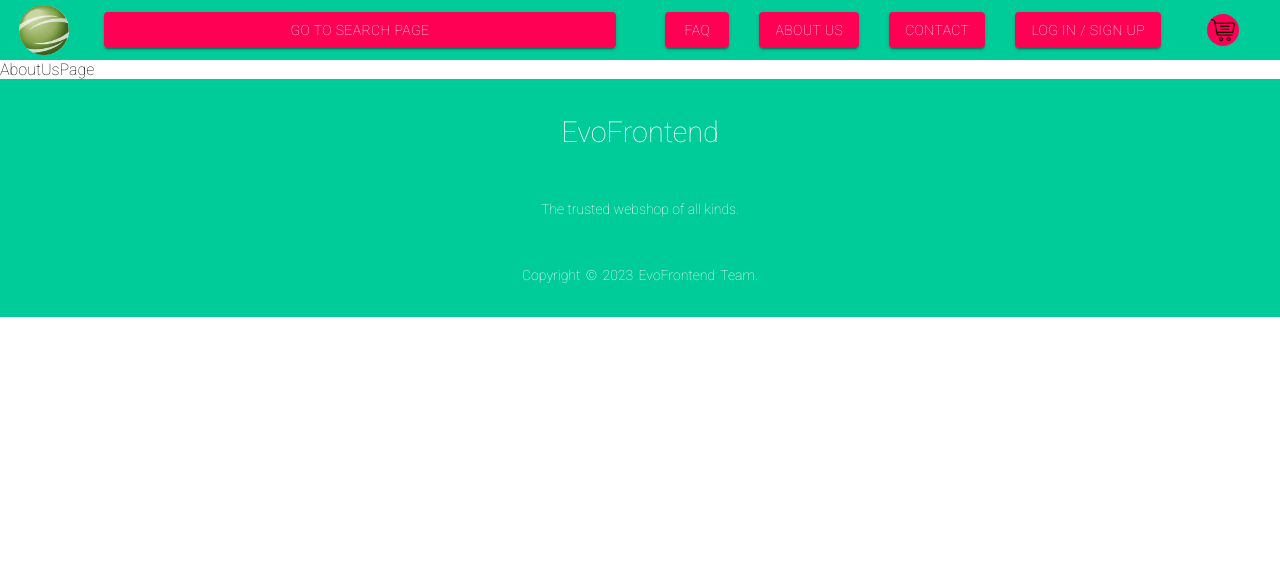
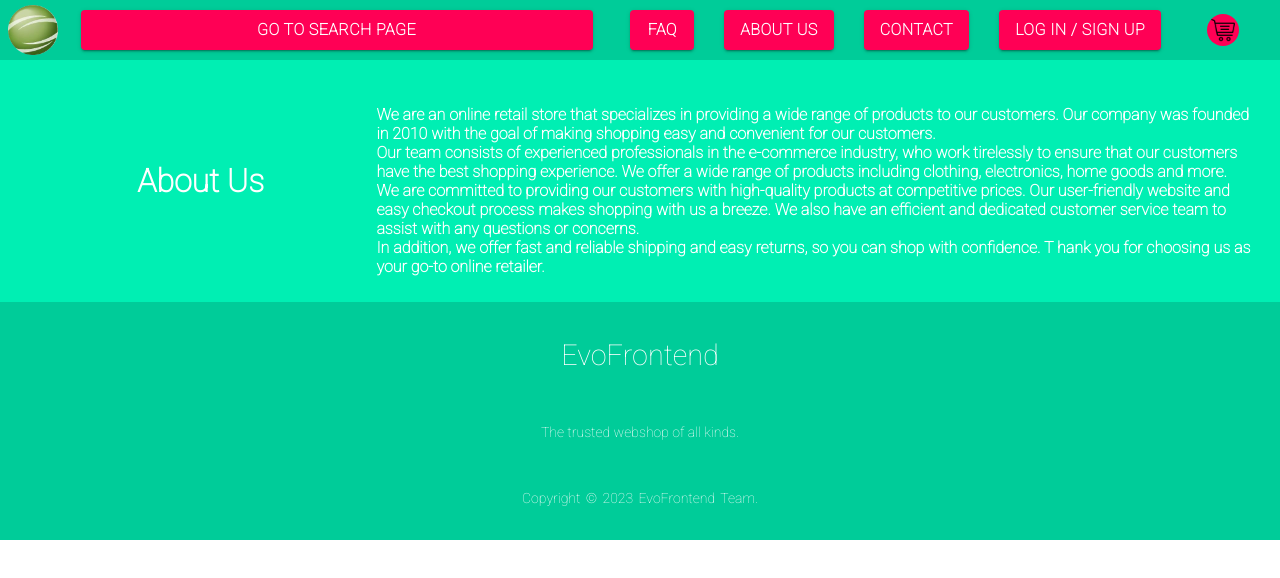
Before and after one commit to KidDarek/evosoft-evoFrontend, a React (Create React App) app: page /About-Us in a window 1280 px wide. Shown: the top 578 px of the page. Built offline with nearby package versions, Linux system fonts and the light colour scheme.

Commit message:
Header font changed to bold, dummy data to contact and about us pages

```diff
--- a/src/common-components/header/Header.jsx
+++ b/src/common-components/header/Header.jsx
@@ -53,6 +53,13 @@ const BasicTheme = createTheme({
     },
     white: {
       main: "#FFFFFF",
+    },
+  },
+  typography: {
+
+    button: {
+      fontSize: 16,
+      fontWeight: 700,
     },
   },
 });
--- a/src/pages/about-us-page/AboutUsPage.jsx
+++ b/src/pages/about-us-page/AboutUsPage.jsx
@@ -1,9 +1,52 @@
+import { styled } from "@mui/material";
 import React from "react";
+
+const StyledHeader = styled("h1")({
+  color: "white",
+  aligntext: "center",
+  width: "40%",
+  display: "flex",
+  justifyContent: "center",
+});
+
+const StyledPageDiv = styled("div")({
+  display: "flex",
+  alignItems: "center",
+  justifyContent: "center",
+  height: "100%",
+  padding: "10px 25px 10px 25px",
+  backgroundColor: "#00EFB3",
+});
+
+const StyledParagraph = styled("P")({
+  color: "white",
+  aligntext: "left",
+  width: "100%",
+  display: "flex",
+  justifyContent: "left",
+  fontWeight: "bold",
+});
 
 const AboutUsPage = (props) => {
   return (
     <>
-      <div>AboutUsPage</div>
+      <StyledPageDiv>
+        <StyledHeader>About Us</StyledHeader>
+        <StyledParagraph>
+
+          <br />We are an online retail store that specializes in providing a wide range of products to our customers.
+          Our company was founded in 2010 with the goal of making shopping easy and convenient for our customers.
+
+          <br /> Our team consists of experienced professionals in the e-commerce industry, who work tirelessly to ensure that our customers have the best shopping experience.
+          We offer a wide range of products including clothing, electronics, home goods and more.
+
+          <br /> We are committed to providing our customers with high-quality products at competitive prices.
+          Our user-friendly website and easy checkout process makes shopping with us a breeze.
+          We also have an efficient and dedicated customer service team to assist with any questions or concerns.
+
+          <br /> In addition, we offer fast and reliable shipping and easy returns, so you can shop with confidence. T
+          hank you for choosing us as your go-to online retailer.</StyledParagraph>
+      </StyledPageDiv>
     </>
   );
 };
--- a/src/pages/contact-page/ContactPage.jsx
+++ b/src/pages/contact-page/ContactPage.jsx
@@ -1,9 +1,56 @@
+import { styled } from "@mui/material";
 import React from "react";
+
+const StyledHeader = styled("h1")({
+  color: "white",
+  aligntext: "center",
+  width: "40%",
+  display: "flex",
+  justifyContent: "center",
+});
+
+const StyledPageDiv = styled("div")({
+  display: "flex",
+  alignItems: "center",
+  justifyContent: "center",
+  height: "100%",
+  padding: "10px 25px 10px 25px",
+  backgroundColor: "#00EFB3",
+});
+
+const StyledParagraph = styled("P")({
+  color: "white",
+  aligntext: "left",
+  width: "100%",
+  display: "flex",
+  justifyContent: "left",
+  fontWeight: "bold",
+});
+
 
 const ContactPage = (props) => {
   return (
     <>
-      <div>Contact Page </div>
+      <StyledPageDiv>
+        <StyledHeader>Contanct</StyledHeader>
+        <StyledParagraph>
+
+          We are always here to help you with any questions or concerns you may have. You can reach us through the following ways:
+
+          <br />Email: info@example.com
+          <br />Phone: 555-555-5555
+          <br />Fax: 555-555-5556
+
+          <br />Our customer service team is available Monday-Friday 9:00am-5:00pm EST.
+
+          <br />You can also reach us through our social media channels:
+          <br />Facebook: https://www.facebook.com/example
+          <br /> Twitter: https://twitter.com/example
+          <br />Instagram: https://www.instagram.com/example
+
+          <br />For any press or media inquiries, please contact our PR team at pr@example.com
+        </StyledParagraph>
+      </StyledPageDiv>
     </>
   );
 };
```
